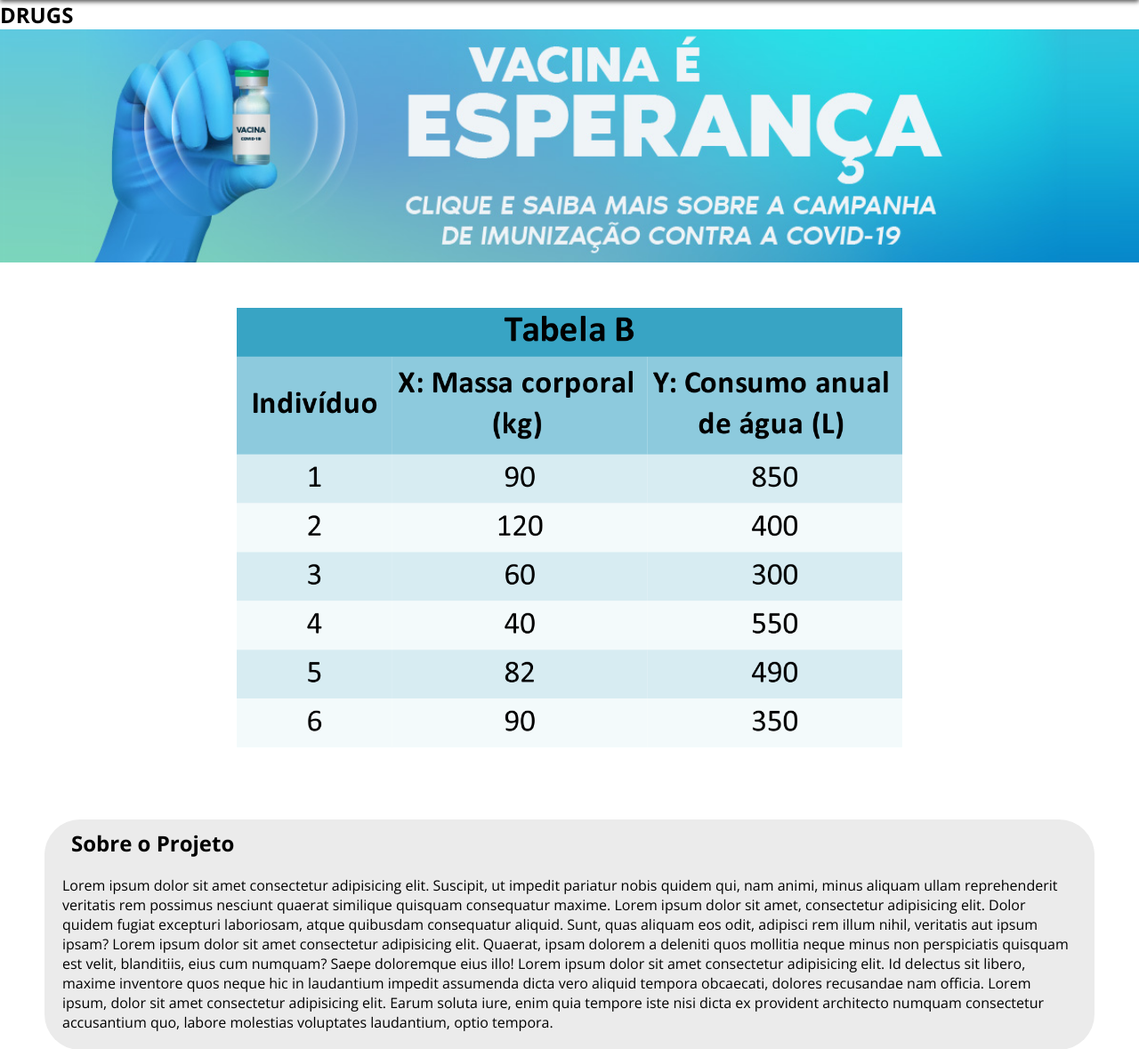
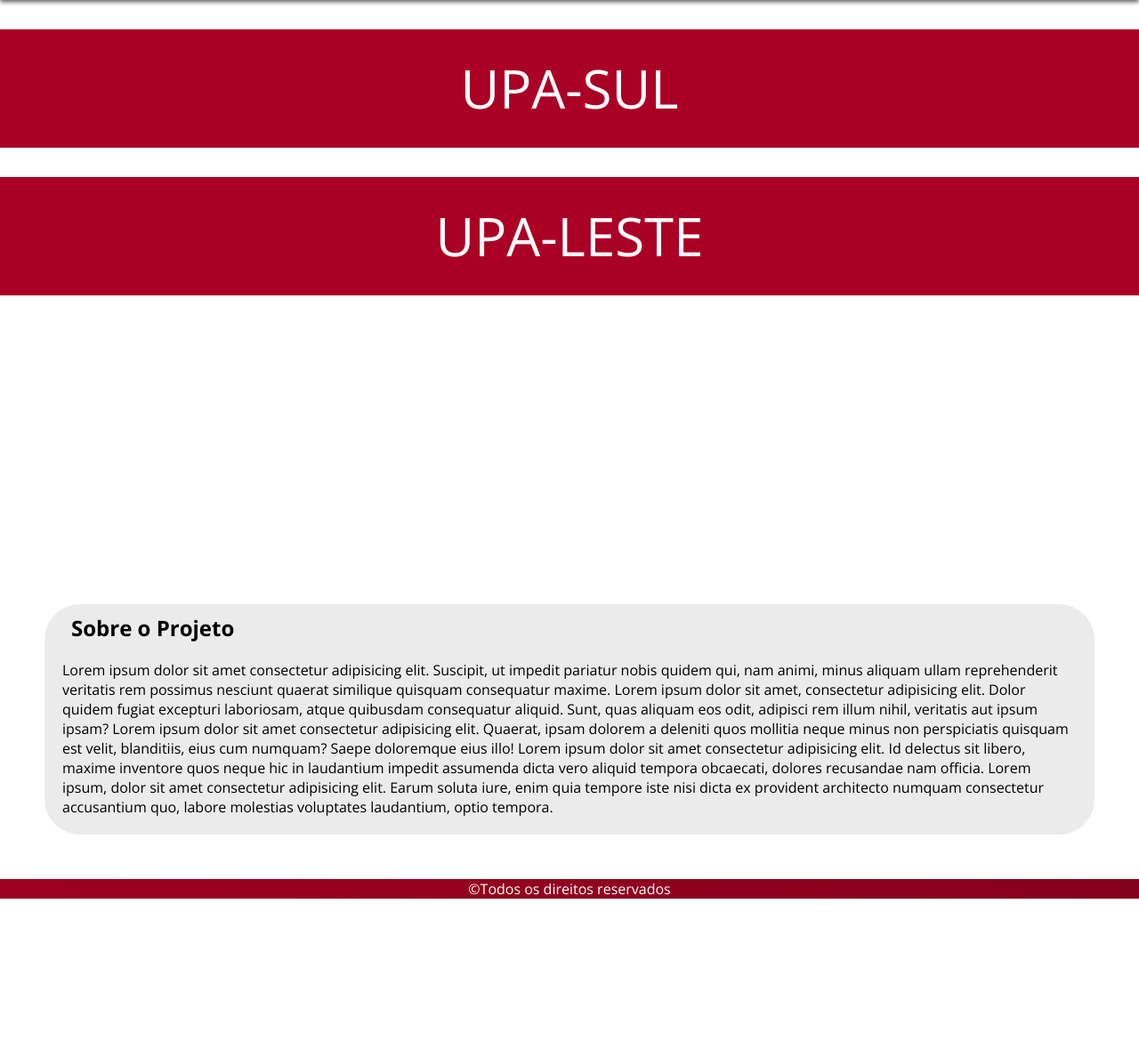
Before and after one commit to Gater73/LSTS, a Flask app: page /drugs in a window 1280 px wide. Shown: the part 67-1246 px from the top of the page at 89% size. After the commit the page ends 1077 px from the top, so only its background shows below. Run offline with Flask 2, Linux system fonts and the light colour scheme.

Commit message:
Update drugs.html

```diff
--- a/templates/drugs.html
+++ b/templates/drugs.html
@@ -19,8 +19,8 @@
         </form>
         <nav>
             <a href="/">Home</a>
-            <a href="/about.html">Sobre Nós</a>
-            <a href="/drugs.html">Remédios</a>
+            <a href="/about">Sobre Nós</a>
+            <a href="/drugs">Remédios</a>
         </nav>
         <div class="menu-bar">
             <div class="bar"></div>
@@ -29,12 +29,20 @@
         </div>
     </header>
     <main>
-        <section class="top">
-            <h1>DRUGS</h1>
-            <img src="../static/images/banner-topo-covid-vacina.png" alt="imagem de campanha pró vacinação">
-        </section>
-        <section class="table">
-            <img src="../static/images/tabela-ex.png" alt="Tabela de Remédios">
+        <section style="align-items: center;">
+            <h1 style="color: white;">-</h1>
+            <a style="cursor: pointer; font-size: 60px;" class="table__title" onclick="window.location.href = '/drugs/UPA-SUL';">UPA-SUL</a>
+            <h1 style="color: white;">-</h1>
+            <a style="cursor: pointer; font-size: 60px;" class="table__title" onclick="window.location.href = '/drugs/UPA-LESTE';">UPA-LESTE</a>
+            <h1 style="color: white;">-</h1>
+            <h1 style="color: white;">-</h1>
+            <h1 style="color: white;">-</h1>
+            <h1 style="color: white;">-</h1>
+            <h1 style="color: white;">-</h1>
+            <h1 style="color: white;">-</h1>
+            <h1 style="color: white;">-</h1>
+            <h1 style="color: white;">-</h1>
+            <h1 style="color: white;">-</h1>
         </section>
         <section class="about-us">
             <article>
```
